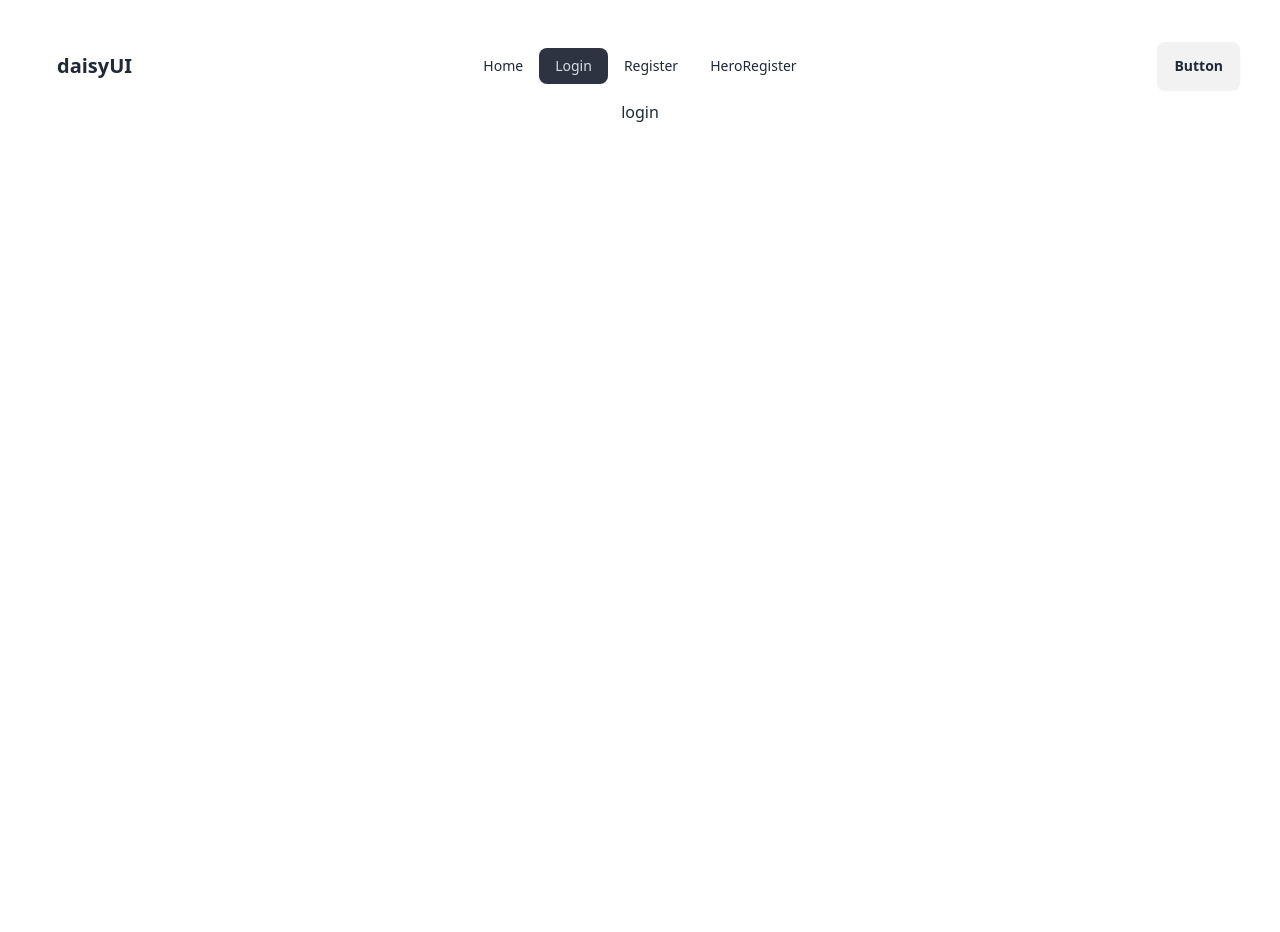
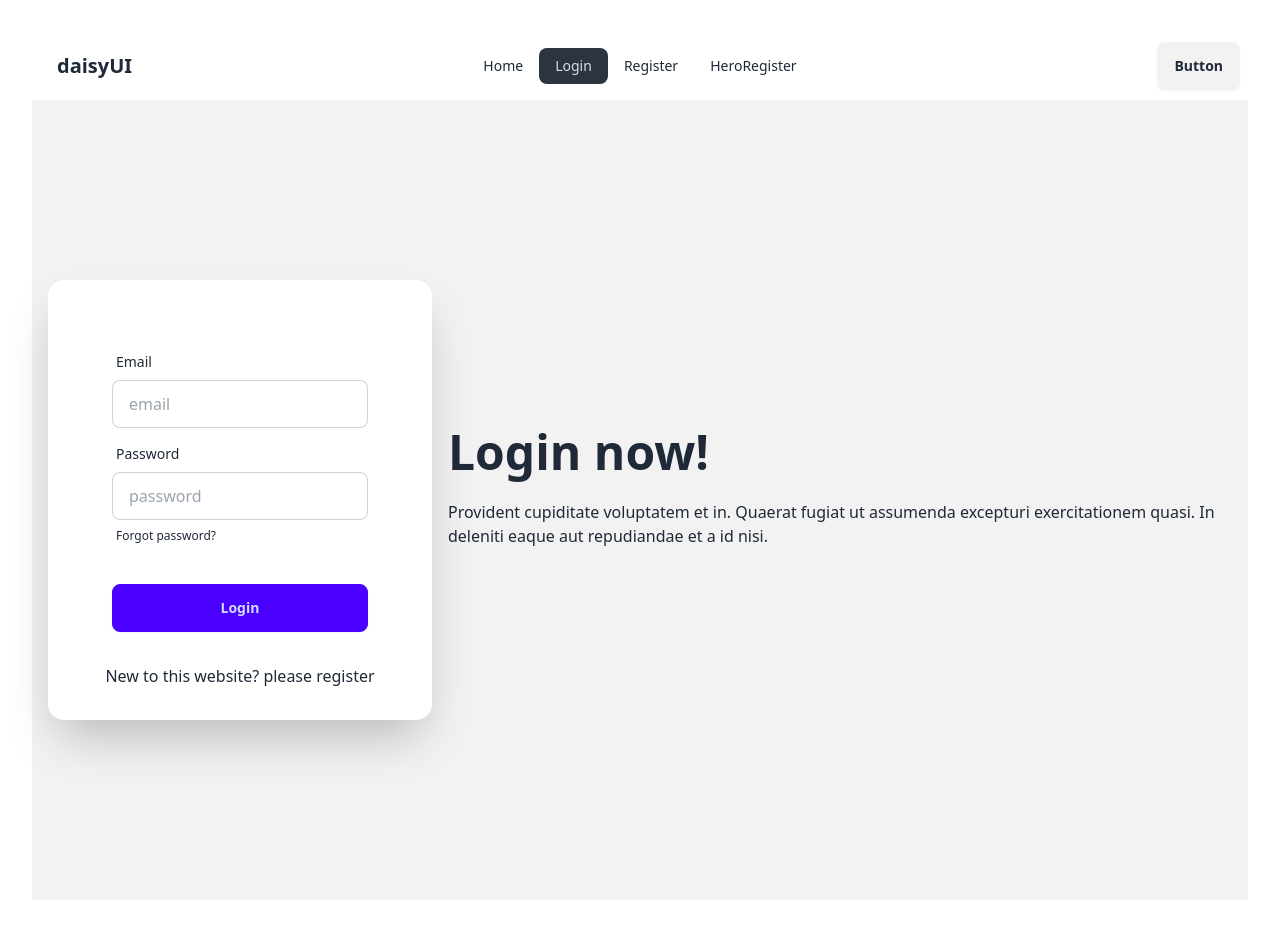
Before and after one commit to Noman-Mia/Fire-base-project, a React (Vite) app: page /login in a window 1280 px wide. Before the commit the page ends 800 px from the top, so only its background shows below. Built offline with nearby package versions, Linux system fonts and the light colour scheme.

Commit message:
added error validation

```diff
--- a/package.json
+++ b/package.json
@@ -15,6 +15,7 @@
     "match-sorter": "^6.3.4",
     "react": "^18.2.0",
     "react-dom": "^18.2.0",
+    "react-icons": "^5.0.1",
     "react-router-dom": "^6.22.3",
     "sort-by": "^1.2.0"
   },
--- a/src/component/HeroRegister/HeroRegister.jsx
+++ b/src/component/HeroRegister/HeroRegister.jsx
@@ -1,38 +1,49 @@
 import { createUserWithEmailAndPassword } from "firebase/auth";
 import auth from "../../Firebase/firebase.config";
 import { useState } from "react";
+import { FaRegEyeSlash, FaRegEye } from "react-icons/fa6";
+import { Link } from "react-router-dom";
 
 const HeroRegister = () => {
-    const [heroRegister, setHeroRegister] = useState('')
+  const [heroRegister, setHeroRegister] = useState("");
+  const [succes, setSucces] = useState("");
+  const [showPassword, setShowPassword] = useState(false);
 
   const handleRegister = (e) => {
     e.preventDefault();
     const email = e.target.email.value;
     const password = e.target.password.value;
-    console.log(email, password);
-    setHeroRegister("")
+    const trams = e.target.trams.checked;
+    console.log(email, password,trams);
+    //reset eror or succes
+    setHeroRegister("");
+    setSucces("");
+
+    if (password.length < 6) {
+      setHeroRegister("password should be 6 characters");
+      return;
+    } else if (!/[A-Z]/.test(password)) {
+      setHeroRegister("one charecter should be uppercase");
+      return;
+    } else if(!trams){
+        setHeroRegister('please accept trams and condition')
+    }
+
     //create user
-   createUserWithEmailAndPassword(auth,email,password)
-   .then(result => {
-    console.log(result.user)
+    createUserWithEmailAndPassword(auth, email, password)
+      .then((result) => {
+        console.log(result.user);
+        setSucces("succesfully");
       })
-   .catch(error => {
-    console.error(error)
-    setHeroRegister(error.message)
-   })
+      .catch((error) => {
+        console.error(error);
+        setHeroRegister("already in user");
+      });
   };
   return (
     <div>
       <div className="hero min-h-screen bg-base-200">
         <div className="hero-content flex-col lg:flex-row-reverse">
-          <div className="text-center lg:text-left">
-            <h1 className="text-5xl font-bold">Login now!</h1>
-            <p className="py-6">
-              Provident cupiditate voluptatem et in. Quaerat fugiat ut assumenda
-              excepturi exercitationem quasi. In deleniti eaque aut repudiandae
-              et a id nisi.
-            </p>
-          </div>
           <div className="card shrink-0 w-full max-w-sm shadow-2xl bg-base-100">
             <form onSubmit={handleRegister} className="card-body">
               <div className="form-control">
@@ -51,26 +62,33 @@ const HeroRegister = () => {
                 <label className="label">
                   <span className="label-text">Password</span>
                 </label>
+                <div className="relative">
                   <input
-                  type="password"
+                    type={showPassword ? "text" : "password"}
                     placeholder="password"
                     className="input input-bordered"
                     required
                     name="password"
                   />
-                <label className="label">
-                  <a href="#" className="label-text-alt link link-hover">
-                    Forgot password?
-                  </a>
-                </label>
+                  <span className="absolute top-4 right-8" onClick={() => setShowPassword(!showPassword)}>
+                    {showPassword ? <FaRegEyeSlash /> : <FaRegEye />}
+                  </span>
+                </div>
+                <div>
+                    <input type="checkbox" name="trams" id="trams" />
+                    <label htmlFor="trams">Accept your <a href="">terms and condition</a></label>
+                </div>
+
               </div>
               <div className="form-control mt-6">
                 <button className="btn btn-primary">Register Now!</button>
               </div>
             </form>
-            {
-                heroRegister && <p className="text-3xl text-red-500">{heroRegister}</p>
-            }
+            {heroRegister && (
+              <p className="text-3xl text-red-500">{heroRegister}</p>
+            )}
+            {succes && <p className="text-3xl text-green-500">{succes}</p>}
+            <p>Already have an acount? please <Link to="/login">login</Link></p>
           </div>
         </div>
       </div>
--- a/src/component/Login/Login.jsx
+++ b/src/component/Login/Login.jsx
@@ -1,11 +1,91 @@
-
+import { signInWithEmailAndPassword } from "firebase/auth";
+import auth from "../../Firebase/firebase.config";
+import { useState } from "react";
+import { Link } from "react-router-dom";
 
 const Login = () => {
-    return (
-        <div>
-            <h2>login</h2>
+    const [heroRegister, setHeroRegister] = useState("");
+    const [succes, setSucces] = useState("");
+
+    const handlelogin = e => {
+        e.preventDefault();
+        const email = e.target.email.value;
+        const password = e.target.password.value;
+        console.log(email, password);
+
+         //reset eror or succes
+    setHeroRegister("");
+    setSucces("");
+
+        //add validation
+        signInWithEmailAndPassword(auth,email,password)
+        .then(result =>{
+            console.log(result.user);
+            setSucces('user log in seccesfully')
+        })
+        .catch(error => {
+            console.error(error)
+            setHeroRegister(error.message);
+        })
+    }
+  return (
+    <div>
+      <div className="hero min-h-screen bg-base-200">
+        <div className="hero-content flex-col lg:flex-row-reverse">
+          <div className="text-center lg:text-left">
+            <h1 className="text-5xl font-bold">Login now!</h1>
+            <p className="py-6">
+              Provident cupiditate voluptatem et in. Quaerat fugiat ut assumenda
+              excepturi exercitationem quasi. In deleniti eaque aut repudiandae
+              et a id nisi.
+            </p>
+          </div>
+          <div className="card shrink-0 w-full max-w-sm shadow-2xl bg-base-100">
+            <form onSubmit={handlelogin} className="card-body">
+              <div className="form-control">
+                <label className="label">
+                  <span className="label-text">Email</span>
+                </label>
+                <input
+                  type="email"
+                  name="email"
+                  placeholder="email"
+                  className="input input-bordered"
+                  required
+                />
+              </div>
+              <div className="form-control">
+                <label className="label">
+                  <span className="label-text">Password</span>
+                </label>
+                <input
+                  type="password"
+                  name="password"
+                  placeholder="password"
+                  className="input input-bordered"
+                  required
+                />
+                <label className="label">
+                  <a href="#" className="label-text-alt link link-hover">
+                    Forgot password?
+                  </a>
+                </label>
+              </div>
+              <div className="form-control mt-6">
+                <button className="btn btn-primary">Login</button>
+              </div>
+            </form>
+            {heroRegister && (
+              <p className="text-3xl text-red-500">{heroRegister}</p>
+            )}
+            {succes && <p className="text-3xl text-green-500">{succes}</p>}
+            <p>New to this website? please <Link to="/heroRegister">register</Link> </p>
+
+          </div>
         </div>
-    );
+      </div>
+    </div>
+  );
 };
 
 export default Login;
```
Also changed, not shown: 1 other file (tests, documents, lock files or other folders). Lines whose indentation alone changed are shown as unchanged.
